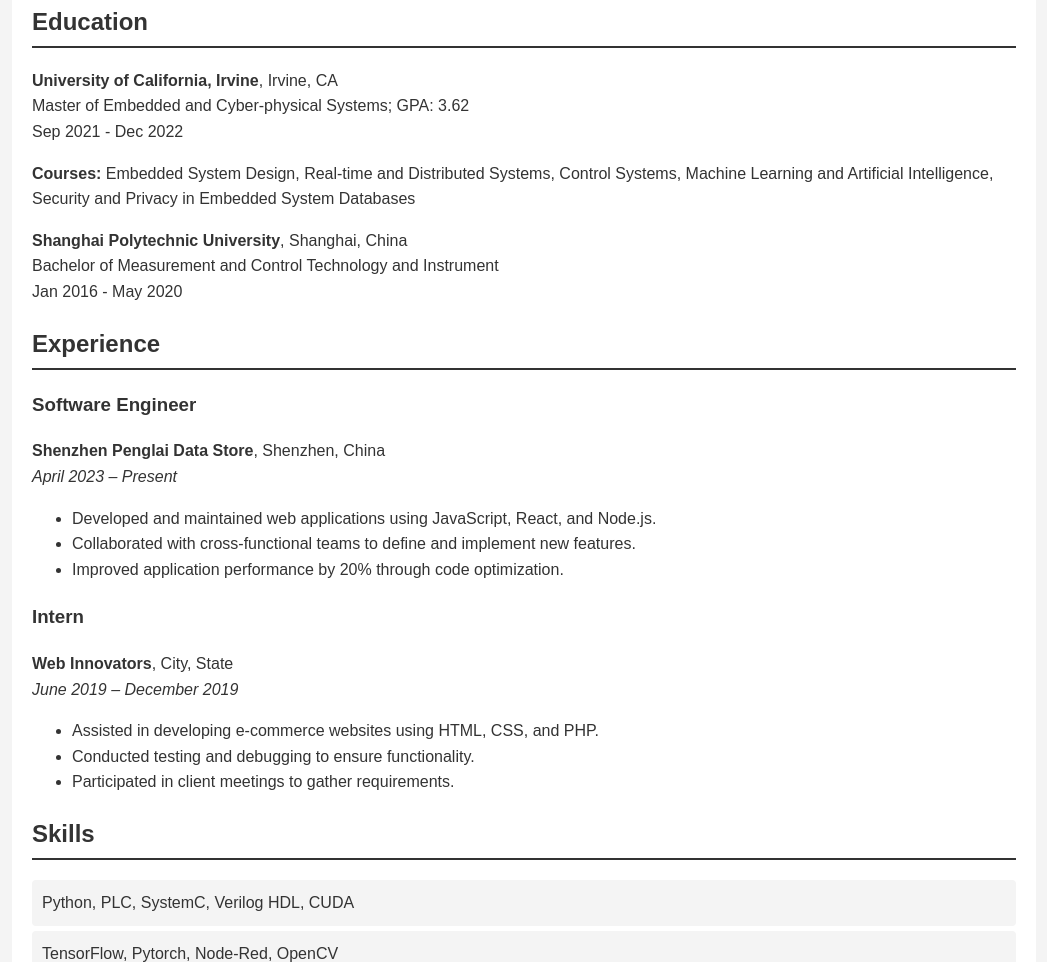
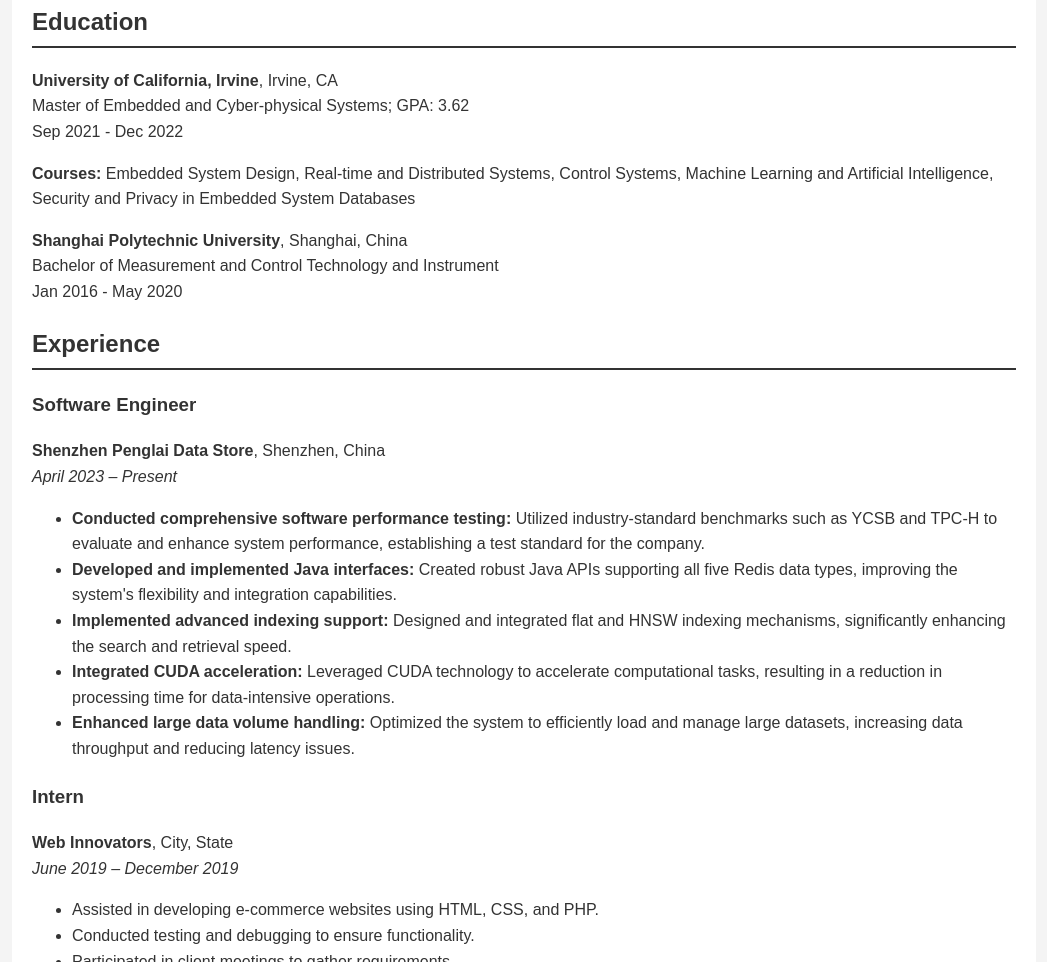
Before and after one commit to Nataliezhong/nataliezhong.github.io, a plain HTML site: page index.html in a window 1280 px wide. Shown: the part 285-1247 px from the top of the page, without its empty margins (116-1163 px from the left). Drawn offline with Linux system fonts and the light colour scheme.

Commit message:
Update index.html

```diff
--- a/index.html
+++ b/index.html
@@ -94,9 +94,11 @@
                     <p><strong>Shenzhen Penglai Data Store</strong>, Shenzhen, China</p>
                     <p><em>April 2023 – Present</em></p>
                     <ul>
-                        <li>Developed and maintained web applications using JavaScript, React, and Node.js.</li>
-                        <li>Collaborated with cross-functional teams to define and implement new features.</li>
-                        <li>Improved application performance by 20% through code optimization.</li>
+                        <li><strong>Conducted comprehensive software performance testing:</strong> Utilized industry-standard benchmarks such as YCSB and TPC-H to evaluate and enhance system performance, establishing a test standard for the company.</li>
+                        <li><strong>Developed and implemented Java interfaces:</strong> Created robust Java APIs supporting all five Redis data types, improving the system's flexibility and integration capabilities.</li>
+                        <li><strong>Implemented advanced indexing support:</strong> Designed and integrated flat and HNSW indexing mechanisms, significantly enhancing the search and retrieval speed.</li>
+                        <li><strong>Integrated CUDA acceleration:</strong> Leveraged CUDA technology to accelerate computational tasks, resulting in a reduction in processing time for data-intensive operations.</li>
+                        <li><strong>Enhanced large data volume handling:</strong> Optimized the system to efficiently load and manage large datasets, increasing data throughput and reducing latency issues.</li>
                     </ul>
                 </div>
 
```
